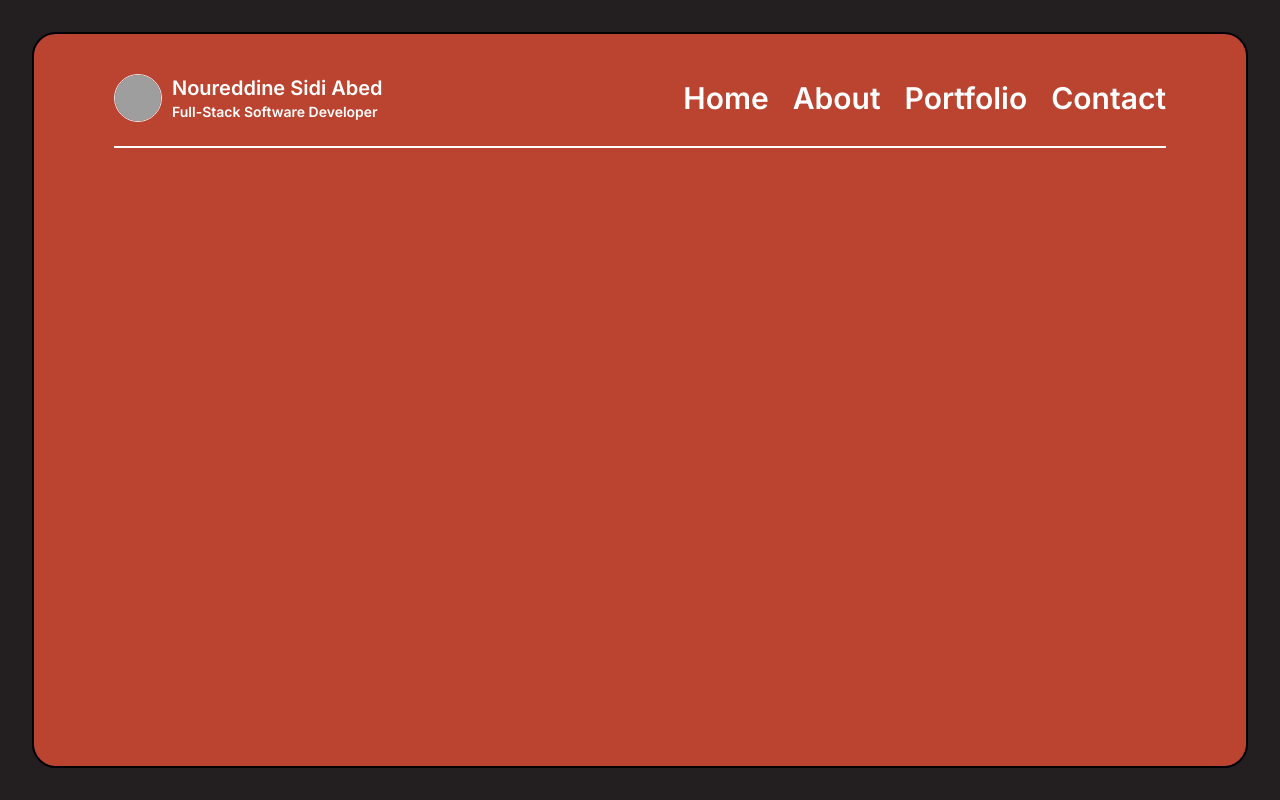
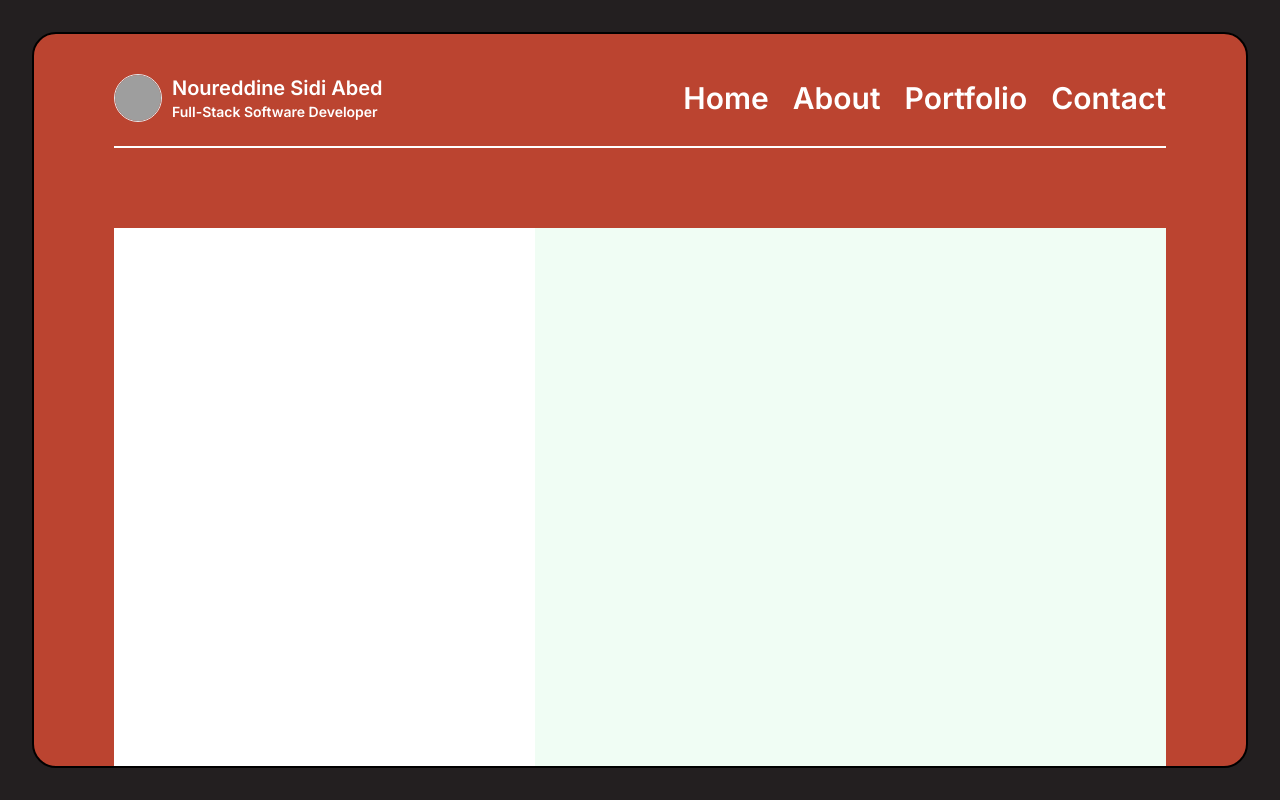
Before and after one commit to Noureddine-prg/portfolio-website, a Next.js app: page /portfolio in a window 1280 px wide. Built offline with nearby package versions, Linux system fonts and the light colour scheme; grey boxes are pictures that could not be loaded.

Commit message:
Created new branch for the project section layout

```diff
--- a/src/app/portfolio/page.tsx
+++ b/src/app/portfolio/page.tsx
@@ -6,7 +6,22 @@ import Wrapper from "@components/components/Wrapper"
 export default function Portfolio() {
   return(
   <Wrapper bgColor="bg-[var(--portfolio)]">
+
     <Navbar/>
+
+    <div className="w-full h-full flex flex-row">
+
+      <div className="w-2/5 h-screen bg-white">
+
+      </div>
+
+      <div className="w-3/5 h-screen bg-green-50 border-r-black">
+
+      </div>
+
+    </div>
+
+
 
   </Wrapper>);
 }
--- a/src/components/LandingCards/greetingCard.tsx
+++ b/src/components/LandingCards/greetingCard.tsx
@@ -23,6 +23,9 @@ export default function GreetingCard(props: IGreetingCard) {
     <>
       {/* Intro Card */}
       <div
+          style={{
+            boxShadow: "rgba(0, 0, 0, 0.4) 0px 2px 4px, rgba(0, 0, 0, 0.3) 0px 7px 13px -3px, rgba(0, 0, 0, 0.2) 0px -3px 0px inset"
+          }}
         className={`lg:col-span-2 border-2 border-black
         ${props.customColor}
         ${
--- a/src/components/LandingCards/landingCard.tsx
+++ b/src/components/LandingCards/landingCard.tsx
@@ -45,7 +45,6 @@ export default function LandingCard(props: ILandingCard) {
 
   const hiddenTextVariants = {
     initial: { opacity: 0, maxHeight: 0 },
-    expanded: { opacity: 0, maxHeight: 0 },
     hovered: { opacity: 1, maxHeight: "100px" },
   };
 
@@ -54,6 +53,7 @@ export default function LandingCard(props: ILandingCard) {
   const cardClasses = [
     "group",
     props.customColor,
+    "origin-top",
     "shadow-custom",
     "rounded-3xl",
     "flex",
@@ -91,6 +91,9 @@ export default function LandingCard(props: ILandingCard) {
       className={cardClasses}
       onClick={() => props.handleCardClick(props.cardText, props.pageRoute)}
       variants={cardVariants}
+      style={{
+        boxShadow: "rgba(0, 0, 0, 0.4) 0px 2px 4px, rgba(0, 0, 0, 0.3) 0px 7px 13px -3px, rgba(0, 0, 0, 0.2) 0px -3px 0px inset"
+      }}
     >
       <motion.div className={iconClasses} variants={iconVariants}>
         <img src={props.icon} alt="Icon" />
```
